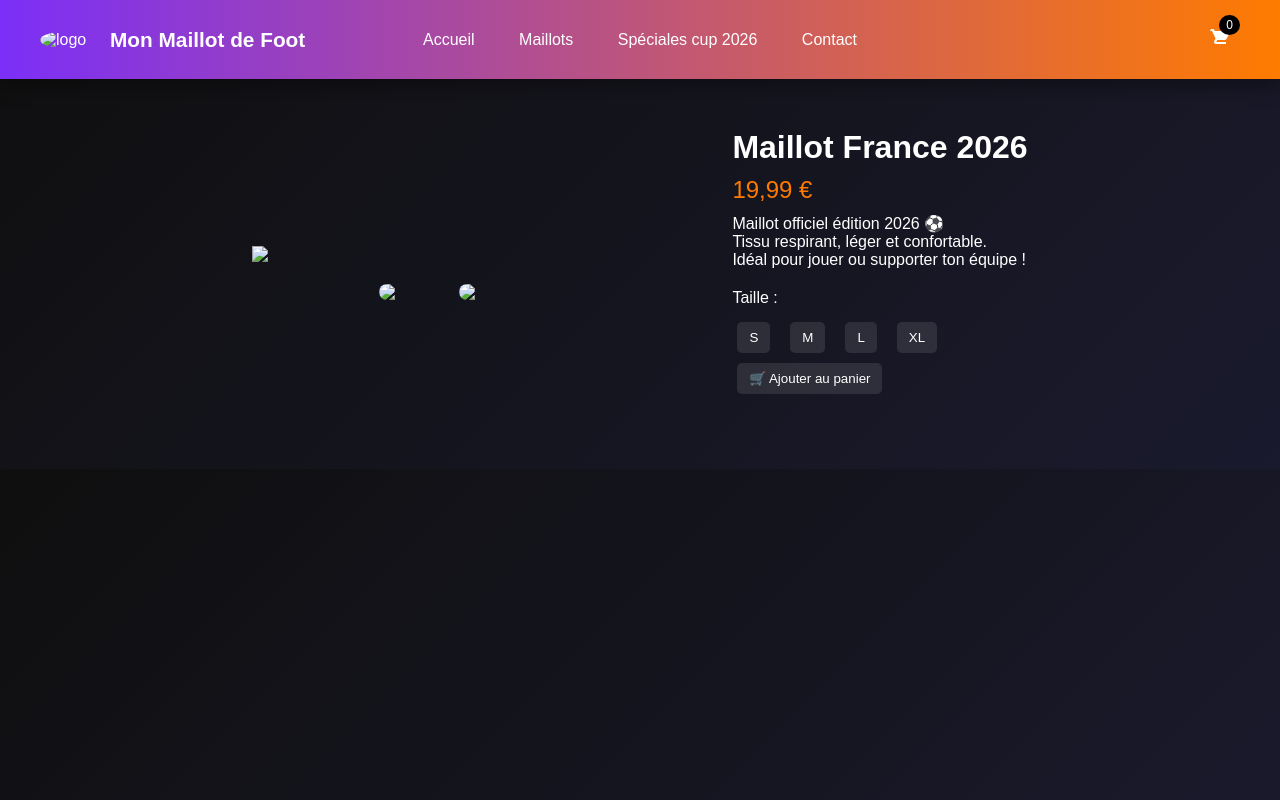
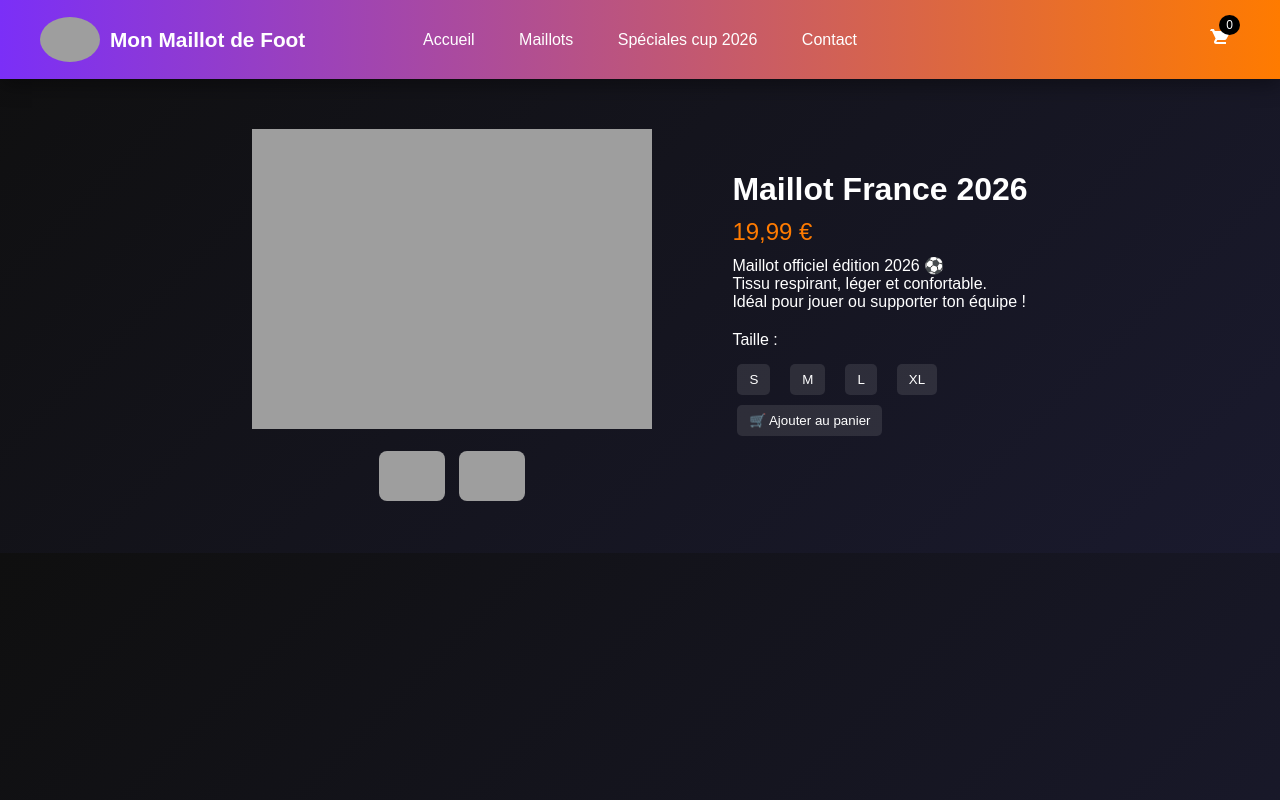
Before and after one commit to Maxxxx2/sdfks-fd, a plain HTML site: page Maillot france.html in a window 1280 px wide. Drawn offline with Linux system fonts and the light colour scheme; the site is published under a folder, as on GitHub Pages, so addresses that start at the root find nothing.

Commit message:
Fix image paths in Maillot france.html

```diff
--- a/Maillot france.html
+++ b/Maillot france.html
@@ -12,7 +12,7 @@
 <header class="header">
 
   <div class="logo">
-    <img src="/Images/Logo.png" alt="logo">
+    <img src="Images/Logo.png" alt="logo">
     <span>Mon Maillot de Foot</span>
   </div>
 
@@ -47,12 +47,12 @@
       <div class="product-gallery">
 
   <!-- IMAGE PRINCIPALE -->
-  <img id="mainImage" src="/Page produit\Maillot France 2026\e38e1487-removebg-preview.png">
+  <img id="mainImage" src="Page produit\Maillot France 2026\e38e1487-removebg-preview.png">
 
   <!-- MINIATURES -->
   <div class="thumbnails">
-    <img src="/Page produit\Maillot France 2026\e38e1487-removebg-preview.png" onclick="changeImage(this)">
-    <img src="/Page produit\Maillot France 2026\e25fa9bd.jpg" onclick="changeImage(this)">
+    <img src="Page produit\Maillot France 2026\e38e1487-removebg-preview.png" onclick="changeImage(this)">
+    <img src="Page produit\Maillot France 2026\e25fa9bd.jpg" onclick="changeImage(this)">
   </div>
 
 </div>
@@ -86,7 +86,7 @@
       <button class="add-to-cart"
         data-name="Maillot France 2026"
         data-price="19,99€"
-        data-img="/Page produit\Maillot France 2026\e38e1487-removebg-preview.png">
+        data-img="Page produit\Maillot France 2026\e38e1487-removebg-preview.png">
         🛒 Ajouter au panier
       </button>
 
```
